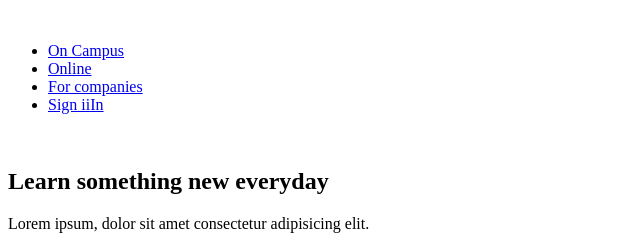
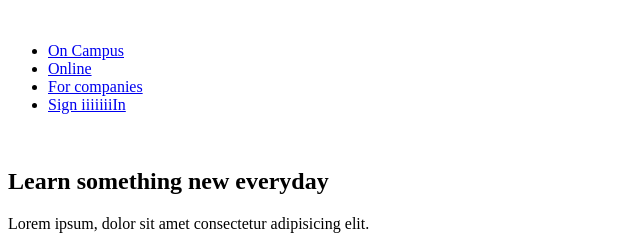
Before and after one commit to eric-twelve/Colmar-Academy, a plain HTML site: page index.html in a window 1280 px wide. Shown: the top 240 px of the page, 0-640 px from the left. Drawn offline with Linux system fonts and the light colour scheme.

Commit message:
new sign iiin

```diff
--- a/index.html
+++ b/index.html
@@ -14,7 +14,7 @@
                 <li><a href="#">On Campus</a></li>
                 <li><a href="#">Online</a></li>
                 <li><a href="#">For companies</a></li>
-                <li><a href="#">Sign iiIn</a></li>
+                <li><a href="#">Sign iiiiiiiIn</a></li>
             </ul>
         </header>
         <main>
```
